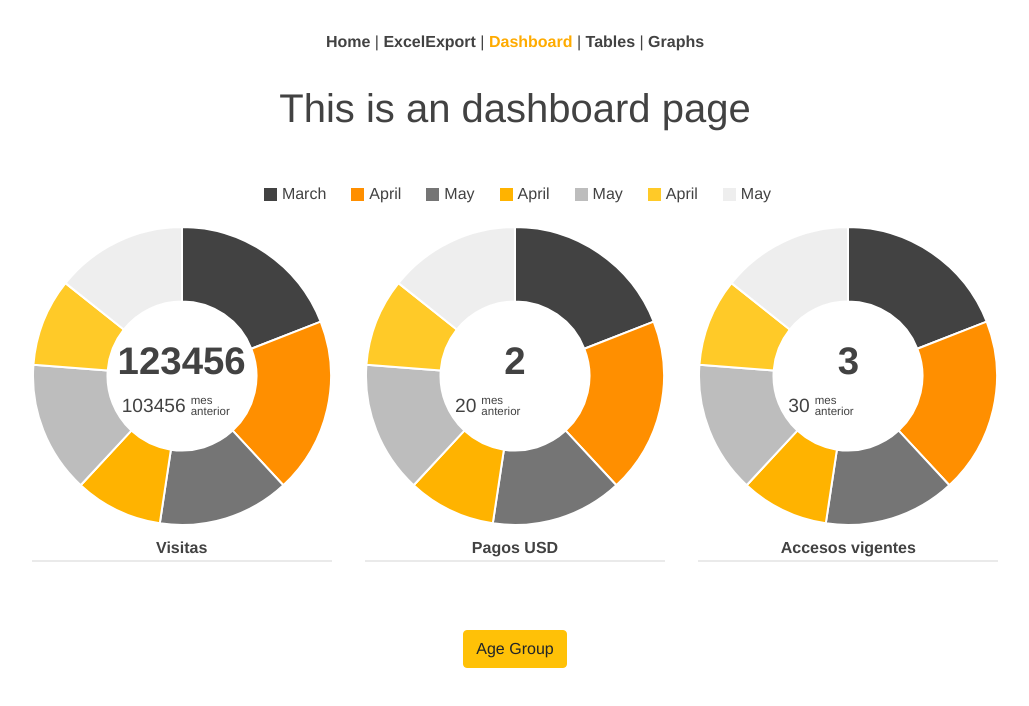
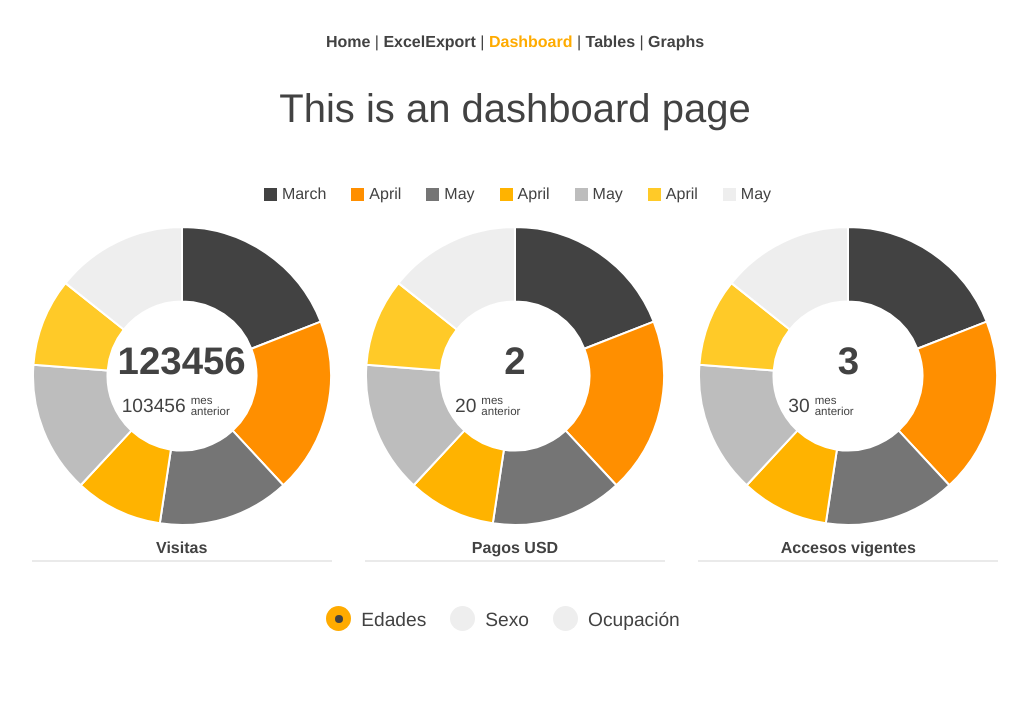
Before and after one commit to andresabadia/GymLog-Dashboard, a Vue app: page /#/dashboard in a window 1280 px wide. Shown: the top 706 px of the page, without its empty margins (125-1154 px from the left). Built offline with nearby package versions, Linux system fonts and the light colour scheme; no server answers.

Commit message:
bar chart

```diff
--- /dev/null
+++ b/src/components/RadioButtons.vue
@@ -0,0 +1,79 @@
+<template>
+    <label class="radio-container"><slot></slot>
+        <input type="radio" :checked="checked?'checked':''" name="radio">
+        <span class="checkmark"></span>
+    </label>
+</template>
+<script>
+export default {
+    props:[
+        'checked'
+    ]
+}
+</script>
+<style scoped>
+/* The container */
+.radio-container {
+  display: block;
+  position: relative;
+  padding-left: 35px;
+  margin-bottom: 12px;
+  margin-right: 24px;
+  cursor: pointer;
+  font-size: 1.2em;
+  -webkit-user-select: none;
+  -moz-user-select: none;
+  -ms-user-select: none;
+  user-select: none;
+}
+
+/* Hide the browser's default radio button */
+.radio-container input {
+  position: absolute;
+  opacity: 0;
+  cursor: pointer;
+}
+
+/* Create a custom radio button */
+.checkmark {
+  position: absolute;
+  top: 0;
+  left: 0;
+  height: 25px;
+  width: 25px;
+  background-color: #eee;
+  border-radius: 50%;
+}
+
+/* On mouse-over, add a grey background color */
+.radio-container:hover input ~ .checkmark {
+  background-color: #ccc;
+}
+
+/* When the radio button is checked, add a blue background */
+.radio-container input:checked ~ .checkmark {
+  background-color: #FFAB00;
+}
+
+/* Create the indicator (the dot/circle - hidden when not checked) */
+.checkmark:after {
+  content: "";
+  position: absolute;
+  display: none;
+}
+
+/* Show the indicator (dot/circle) when checked */
+.radio-container input:checked ~ .checkmark:after {
+  display: block;
+}
+
+/* Style the indicator (dot/circle) */
+.radio-container .checkmark:after {
+ 	top: 9px;
+	left: 9px;
+	width: 8px;
+	height: 8px;
+	border-radius: 50%;
+	background: #424242;
+}
+</style>
--- /dev/null
+++ b/src/components/charts/Bar.vue
@@ -0,0 +1,32 @@
+<script>
+import { Bar, mixins } from 'vue-chartjs'
+const { reactiveProp } = mixins
+
+export default {
+  extends: Bar,
+  mixins: [reactiveProp],
+  props: {
+    chartData: {
+      type: Object,
+      default: null
+    },
+    options: {
+      type: Object,
+      default: null
+    },
+    change: {
+      type: Number,
+      default: null
+    }
+  },
+  watch: {
+    change () {
+      console.log("this is called")
+      this.renderChart(this.chartData, this.options)
+    }
+  },
+  mounted () {
+    this.renderChart(this.chartData, this.options)
+  }
+}
+</script>
--- a/src/views/Dashboard.vue
+++ b/src/views/Dashboard.vue
@@ -51,14 +51,19 @@
         <div class="chart-title">Accesos vigentes</div>
       </div>
     </div>
-    <br><br>
-    <button class="btn btn-warning" @click="donutChart(age_group)">Age Group</button>
+    <br>
+    <div class="radio-buttons-container">
+      <span @click="donutChart('age_group')"><RadioButtons :checked="true">Edades</RadioButtons></span>
+      <span @click="donutChart('gender')"><RadioButtons>Sexo</RadioButtons></span>
+      <span @click="donutChart('occupation')"><RadioButtons>Ocupación</RadioButtons></span>
+    </div>
 
   </div>
 </template>
 <script>
 import axios from 'axios'
 import DonutChart from '../components/charts/Donut.vue'
+import RadioButtons from '../components/RadioButtons.vue'
 export default {
   data(){
     return{
@@ -106,6 +111,9 @@ export default {
       change: 0,
     }
   },
+  created(){
+    this.donutChart('age_group')
+  },
   methods:{
     roundUp(value){
       return Math.round(value)
@@ -122,7 +130,7 @@ export default {
         'colors': colors
       })
       .then(res => {
-        console.log(res.data.graph1)
+        console.log(res)
         //graph1
         this.datacollection1.labels = []
         this.datacollection1.datasets[0].data=[]
@@ -164,10 +172,10 @@ export default {
         console.log(error)
       })
     }
-
   },
   components: {
-    DonutChart
+    DonutChart,
+    RadioButtons
   },
   filters:{
     roundUpFilter: value => {
@@ -177,6 +185,9 @@ export default {
 }
 </script>
 <style scoped>
+button{
+  margin: 0 5px;
+}
 .dashboard{
   width: 100%;
   padding: 0px 40px;
@@ -293,4 +304,9 @@ export default {
 }
 @media only screen and (min-width: 1200px) {
 }
+.radio-buttons-container{
+    display: flex;
+    justify-content: center;
+    flex-wrap: wrap;
+}
 </style>
--- a/src/views/ExcelExport.vue
+++ b/src/views/ExcelExport.vue
@@ -2,8 +2,9 @@
   <div class="excel-export">
     <h1>This is an excel export page</h1>
     <form action="php/index.php" target="_blank" method="POST">
-      <input type="hidden" name="id" value="uf">
-      <input type="submit" value="Excel Export">
+      <input type="hidden" name="gym_id" value="uf">
+      <input type="hidden" name="month" value="2019-04">
+      <button class="btn btn-warning" type="submit">Excel Export</button>
     </form>
   </div>
 </template>
--- a/src/views/Graphs.vue
+++ b/src/views/Graphs.vue
@@ -6,7 +6,7 @@
     <button class="btn btn-warning" @click="serverRequest('month')">Month</button>
     <br><br>
     <div class="chart-container">
-      <LineChart :chartData="datacollection1" :options="options1" :change="change"></LineChart>
+      <BarChart :chartData="datacollection1" :options="options1" :change="change"></BarChart>
       <div> {{ axis1 }} </div>
     </div>
     <hr>
@@ -16,7 +16,7 @@
     </div>
     <hr>
     <div class="chart-container">
-      <LineChart :chartData="datacollection3" :options="options2" :change="change"></LineChart>
+      <BarChart :chartData="datacollection3" :options="options2" :change="change"></BarChart>
       <div> {{ axis3 }} </div>
     </div>
     <hr>
@@ -30,6 +30,7 @@
 <script>
 import axios from 'axios'
 import LineChart from '../components/charts/Line.vue'
+import BarChart from '../components/charts/Bar.vue'
 import { constants } from 'fs';
 
 export default {
@@ -40,7 +41,7 @@ export default {
         datasets: [
           {
             label: 'Data One',
-            backgroundColor: '#ffab0070',
+            backgroundColor: '#ffab00',
             data: [40, 20, 30, 50, 20]
           }
           // {
@@ -56,6 +57,7 @@ export default {
           {
             label: 'Data One',
             backgroundColor: '#ffab0070',
+            borderColor: '#ffab00',
             data: [40, 20, 30, 50, 20]
           }
         ]
@@ -64,16 +66,20 @@ export default {
         labels: ['January', 'February', 'March', 'April','May'],
         datasets: [
           {
+            yAxisID: 'y2',
+            label: 'Data Two',
+            backgroundColor: '#616161',
+            borderColor: '#616161',
+            data: [25, 30, 35, 32, 17],
+            type: 'line',
+            lineTension: 0,
+            fill: false
+          },
+          {
             yAxisID: 'y1',
             label: 'Data One',
-            backgroundColor: '#ffab0070',
+            backgroundColor: '#ffab00',
             data: [40, 20, 30, 50, 20]
-          },
-          {
-            yAxisID: 'y2',
-            label: 'Data Two',
-            backgroundColor: '#42424270',
-            data: [25, 30, 35, 32, 17]
           }
         ]
       },
@@ -84,13 +90,17 @@ export default {
             yAxisID: 'y1',
             label: 'Data One',
             backgroundColor: '#ffab0070',
-            data: [40, 20, 30, 50, 20]
+            borderColor: '#ffab00',
+            data: [40, 20, 30, 50, 20],
+            lineTension: 0.1,
           },
           {
             yAxisID: 'y2',
             label: 'Data Two',
-            backgroundColor: '#42424270',
-            data: [25, 30, 35, 32, 17]
+            backgroundColor: '#61616170',
+            borderColor: '#616161',
+            data: [25, 30, 35, 32, 17],
+            lineTension: 0.1,
           }
         ]
       },
@@ -133,7 +143,8 @@ export default {
     }
   },
   components: {
-    LineChart
+    LineChart,
+    BarChart
   },
   methods:{
     serverRequest (x){
```
